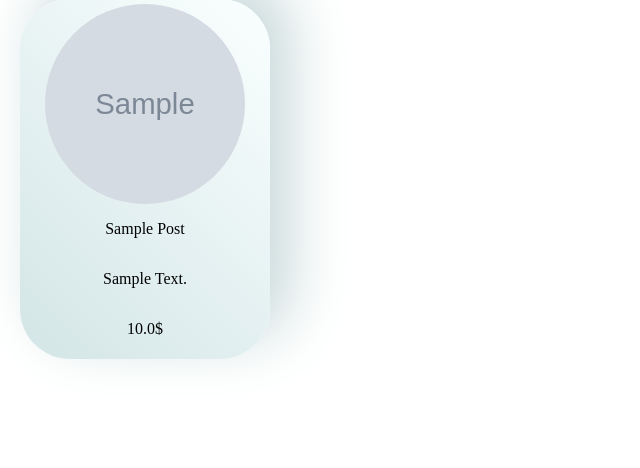
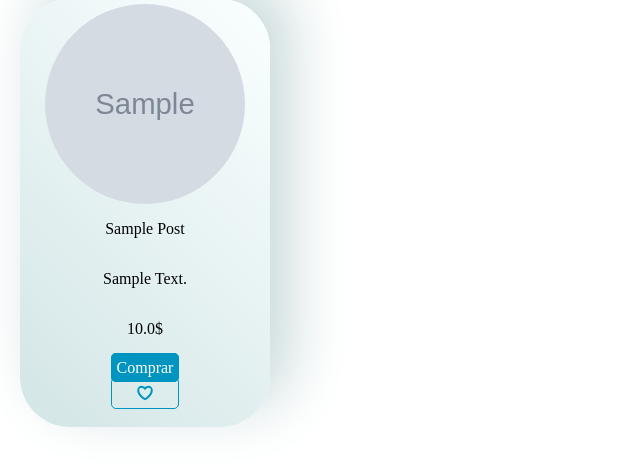
Before and after one commit to cratos9/AppStore, a Django app: page / in a window 1280 px wide. Shown: the part 101-569 px from the top of the page, without its empty margins (0-640 px from the left). Run offline with Django 4.2, Linux system fonts and the light colour scheme; tables that the repository leaves empty hold one stand-in row (values such as "Sample post"); grey boxes marked "Sample" are stand-in pictures.

Commit message:
se anadio favoritos boton

```diff
--- a/static/css/auth/index.css
+++ b/static/css/auth/index.css
@@ -51,7 +51,7 @@ section{
                 -20px 20px 60px #ffffff;
     display: flex;
     flex-direction: column;
-    padding:5px;
+    padding:5px 10px;
     text-align: center;
     text-transform: capitalize;
     transition: transform .5s ease;
@@ -67,3 +67,41 @@ section{
 .product:hover{
     transform: scale(1.05);
 }
+
+.buy{
+    border: 1px solid var(--color-nav);
+    text-decoration: none;
+    background-color: var(--color-nav);
+    color: var(--color-text);
+    width: 100px;
+    margin: auto;
+    border-radius: 5px;
+    padding: 5px;
+}
+
+.favorite{
+    border: 1px solid var(--color-nav);
+    color: var(--color-text);
+    border-radius: 5px;
+    padding: 5px;
+    display: flex;
+    justify-content: center;
+    align-content: center;
+}
+.btn{
+    margin: auto;
+    margin-bottom: 8px;
+    display: inline;
+    padding: 5px;
+}
+
+svg{
+    stroke: var(--color-nav);
+    height: 20px;
+    width: 20px;
+    fill: none;
+}
+
+svg:hover{
+    fill: var(--color-nav);
+}
--- a/templates/auth/index.html
+++ b/templates/auth/index.html
@@ -37,6 +37,10 @@
                     <p>{{ product.title}}</p>
                     <p>{{ product.desc }}</p>
                     <p>{{ product.price }}$</p>
+                    <div class="btn">
+                        <a href="" class="buy">Comprar</a>
+                        <a href="" class="favorite"><svg xmlns="http://www.w3.org/2000/svg" viewBox="-0.75 -0.75 16 16" aria-hidden="true" id="Heart--Streamline-Heroicons-Outline"><path stroke-linecap="round" stroke-linejoin="round" d="M12.6875 4.984375c0 -1.5013541666666665 -1.2681458333333333 -2.71875 -2.832333333333333 -2.71875 -1.1690625 0 -2.1731875 0.6802916666666665 -2.605166666666667 1.6511875 -0.43197916666666664 -0.9708958333333333 -1.4361041666666665 -1.6511875 -2.605770833333333 -1.6511875C3.0812499999999994 2.265625 1.8125 3.483020833333333 1.8125 4.984375c0 4.362083333333333 5.4375 7.25 5.4375 7.25s5.4375 -2.8879166666666665 5.4375 -7.25Z" stroke-width="1.5"></path></svg></a>
+                    </div>
                 </div>
             {% endfor %}
         </section>
```
